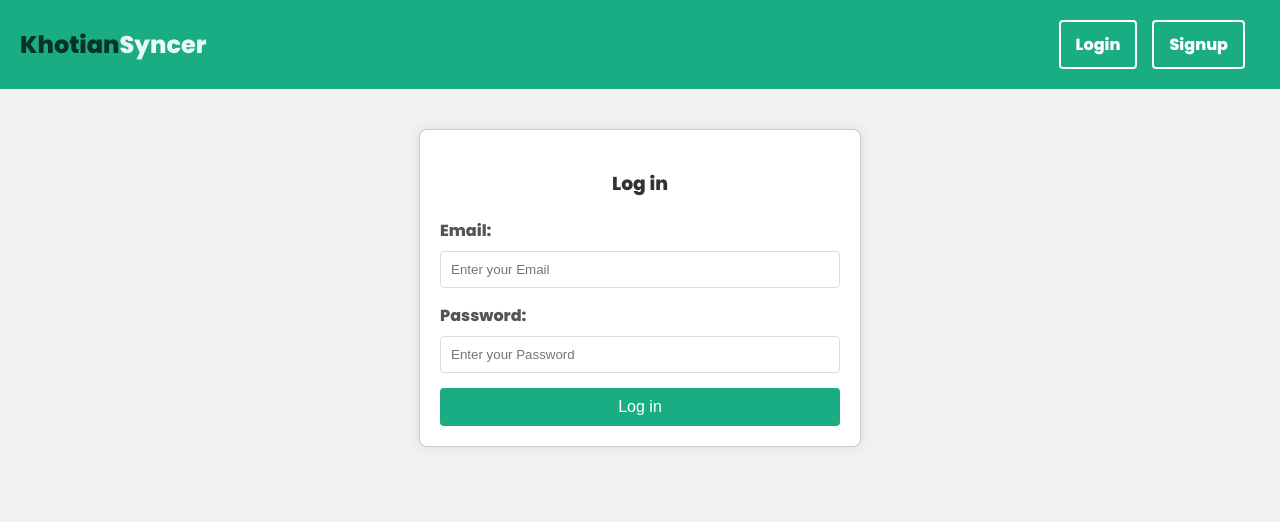
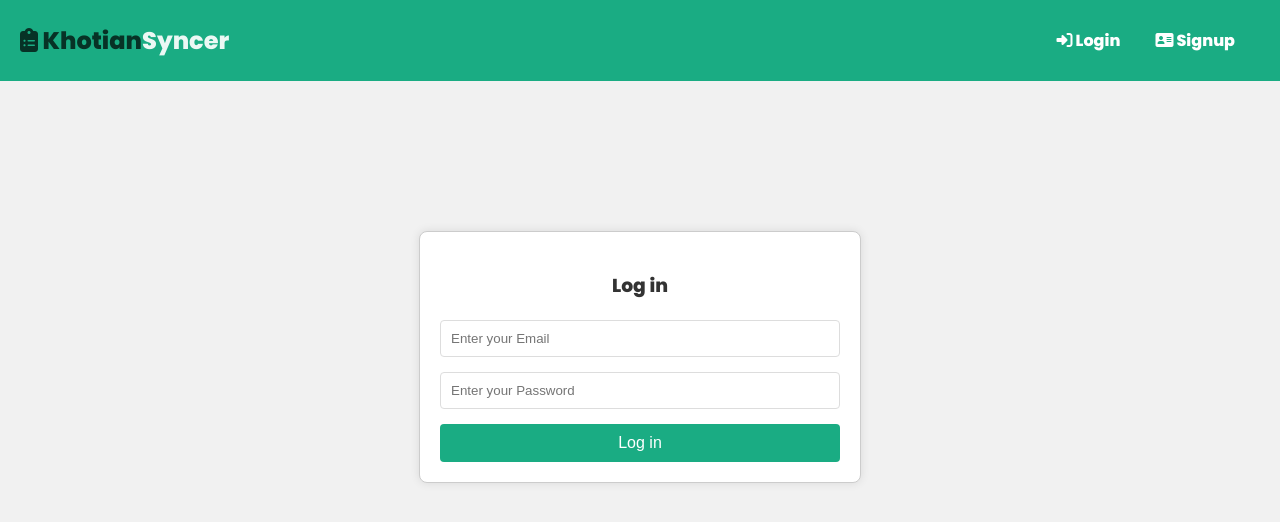
Before and after one commit to Rakib047/KhotianSyncer, a React (Create React App) app in the folder frontend/: page /login in a window 1280 px wide. Shown: the top 522 px of the page. Built offline with nearby package versions, Linux system fonts and the light colour scheme.

Commit message:
some css and sweetalert

```diff
--- a/frontend/package.json
+++ b/frontend/package.json
@@ -1 +1 @@
-{"proxy":"http://127.0.0.1:4047/","name":"frontend","version":"0.1.0","private":true,"dependencies":{"@testing-library/jest-dom":"^5.17.0","@testing-library/react":"^13.4.0","@testing-library/user-event":"^13.5.0","axios":"^1.6.2","colors":"^1.4.0","date-fns":"^3.0.6","react":"^18.2.0","react-dom":"^18.2.0","react-router-dom":"^6.21.1","react-scripts":"5.0.1","sweetalert2":"^11.10.2","web-vitals":"^2.1.4"},"scripts":{"start":"react-scripts start","build":"react-scripts build","test":"react-scripts test","eject":"react-scripts eject"},"eslintConfig":{"extends":["react-app","react-app/jest"]},"browserslist":{"production":[">0.2%","not dead","not op_mini all"],"development":["last 1 chrome version","last 1 firefox version","last 1 safari version"]}}
+{"proxy":"http://127.0.0.1:4047/","name":"frontend","version":"0.1.0","private":true,"dependencies":{"@testing-library/jest-dom":"^5.17.0","@testing-library/react":"^13.4.0","@testing-library/user-event":"^13.5.0","axios":"^1.6.2","bootstrap":"^5.2.3","bootstrap-icons":"^1.11.2","colors":"^1.4.0","date-fns":"^3.0.6","react":"^18.2.0","react-dom":"^18.2.0","react-router-dom":"^6.21.1","react-scripts":"5.0.1","sweetalert2":"^11.10.2","web-vitals":"^2.1.4"},"scripts":{"start":"react-scripts start","build":"react-scripts build","test":"react-scripts test","eject":"react-scripts eject"},"eslintConfig":{"extends":["react-app","react-app/jest"]},"browserslist":{"production":[">0.2%","not dead","not op_mini all"],"development":["last 1 chrome version","last 1 firefox version","last 1 safari version"]}}
--- a/frontend/public/index.html
+++ b/frontend/public/index.html
@@ -24,7 +24,21 @@
       work correctly both with client-side routing and a non-root public URL.
       Learn how to configure a non-root public URL by running `npm run build`.
     -->
-    <link rel="stylesheet" href="https://fonts.googleapis.com/css2?family=Material+Symbols+Outlined:opsz,wght,FILL,GRAD@48,400,0,0" />
+    <link
+      rel="stylesheet"
+      href="https://fonts.googleapis.com/css2?family=Material+Symbols+Outlined:opsz,wght,FILL,GRAD@48,400,0,0"
+    />
+    <link
+      rel="stylesheet"
+      href="https://cdnjs.cloudflare.com/ajax/libs/font-awesome/6.5.1/css/all.min.css"
+      integrity="sha512-DTOQO9RWCH3ppGqcWaEA1BIZOC6xxalwEsw9c2QQeAIftl+Vegovlnee1c9QX4TctnWMn13TZye+giMm8e2LwA=="
+      crossorigin="anonymous"
+      referrerpolicy="no-referrer"
+    />
+    <!-- <link
+      rel="stylesheet"
+      href="https://cdn.jsdelivr.net/npm/bootstrap-icons@1.11.2/font/bootstrap-icons.min.css"
+    /> -->
     <title>React App</title>
   </head>
   <body>
--- a/frontend/src/App.js
+++ b/frontend/src/App.js
@@ -5,6 +5,9 @@ import Home from "./pages/Home";
 import Signup from "./pages/Signup";
 import Login from "./pages/Login";
 import Navbar from "./components/Navbar";
+import { Profile } from "./pages/Profile";
+
+
 
 function App() {
 
@@ -19,6 +22,7 @@ function App() {
             <Route path="/" element={user? <Home />:<Navigate to="/login" />} />
             <Route path="/login" element={!user?<Login />:<Navigate to="/"/>} />
             <Route path="/signup" element={!user?<Signup />:<Navigate to="/"/>} />
+            <Route path="/profile" element={user? <Profile />:<Navigate to="/login" />} />
           </Routes>
         </div>
       </BrowserRouter>
--- a/frontend/src/components/Navbar.js
+++ b/frontend/src/components/Navbar.js
@@ -2,6 +2,8 @@ import React from "react";
 import { Link } from "react-router-dom";
 import { useLogout } from "../hooks/useLogout";
 import { useAuthContext } from "../hooks/useAuthContext";
+
+
 
 const Navbar = () => {
   const { logout } = useLogout();
@@ -16,29 +18,31 @@ const Navbar = () => {
       <div className="container">
         <Link to="/">
           <h1>
-            <span className="logo-khotian">Khotian</span>
+
+            <span className="logo-khotian"><i class="fa-solid fa-clipboard-list"> </i> Khotian</span>
             <span className="logo-syncer">Syncer</span>
           </h1>
         </Link>
         <nav>
           {user && (
             <div className="username-container">
-
-              <span >{user.username}</span>
+              <Link to="/profile">
+                <i class="fa-solid fa-user"></i> {user.username}
+              </Link>
 
               <button
-                className="material-symbols-outlined"
                 onClick={handleClick}
               >
-                logout
+
+                <i class="fa-solid fa-right-from-bracket"></i> <b>logout</b>
               </button>
             </div>
           )}
 
           {!user && (
             <div>
-              <Link to="/login">Login</Link>
-              <Link to="/signup">Signup</Link>
+              <Link to="/login"><i class="fa-solid fa-right-to-bracket"></i>  Login</Link>
+              <Link to="/signup"><i class="fa-solid fa-address-card"></i>  Signup</Link>
             </div>
           )}
         </nav>
--- a/frontend/src/hooks/useLogin.js
+++ b/frontend/src/hooks/useLogin.js
@@ -1,6 +1,8 @@
 import { useState } from 'react';
 import axios from 'axios';
 import { useAuthContext } from './useAuthContext';
+import Swal from 'sweetalert2';
+import 'sweetalert2/dist/sweetalert2.min.css';
 
 export const useLogin = () => {
   const [error, setError] = useState(null);
@@ -30,6 +32,15 @@ export const useLogin = () => {
 
       // update loading state
       setIsLoading(false);
+
+      Swal.fire({
+        icon: 'success',
+        title: 'Login Successful!',
+        text: `Logged in as ${json.username}`,
+        confirmButtonColor: '#1aac83',
+        background: '#f1f1f1',
+      });
+
     } catch (error) {
       // Handle error response
       setIsLoading(false);
--- a/frontend/src/hooks/useSignup.js
+++ b/frontend/src/hooks/useSignup.js
@@ -1,6 +1,8 @@
 import { useState } from 'react';
 import axios from 'axios';
 import { useAuthContext } from './useAuthContext';
+import Swal from 'sweetalert2';
+import 'sweetalert2/dist/sweetalert2.min.css';
 
 export const useSignup = () => {
   const [error, setError] = useState(null);
@@ -30,6 +32,13 @@ export const useSignup = () => {
 
       // update loading state
       setIsLoading(false);
+      Swal.fire({
+        icon: 'success',
+        title: 'Registration Successful!',
+        text: `Logged in as ${json.username}`,
+        confirmButtonColor: '#1aac83',
+        background: '#f1f1f1',
+      });
     } catch (error) {
       // Handle error response
       setIsLoading(false);
--- a/frontend/src/index.css
+++ b/frontend/src/index.css
@@ -64,7 +64,7 @@ nav div {
 }
 
 nav a {
-  color: #fff;
+  color: #f6f5f5;
   text-decoration: none;
   padding: 0 15px;
   font-weight: bold;
@@ -81,6 +81,10 @@ nav button {
   cursor: pointer;
   font-size: 16px;
   transition: background-color 0.3s ease, color 0.3s ease; /* Smooth transition on hover */
+  font-size: 1rem;
+  border: none;
+  outline: none;
+  padding :10px 12px;
 }
 
 nav button:hover {
@@ -250,12 +254,16 @@ span.delete-btn:hover {
 /* Shared styles for signup and login forms */
 .auth-form {
   max-width: 400px;
-  margin: 20px auto;
+  margin: 130px auto;
   padding: 20px;
   border: 1px solid #ccc;
   border-radius: 8px;
   box-shadow: 0 0 10px rgba(0, 0, 0, 0.1);
   background-color: #fff;
+}
+
+.auth-form:hover {
+  box-shadow: 0 0 20px rgba(0, 0, 0, 0.2); /* Change box-shadow on hover */
 }
 
 .auth-form h3 {
@@ -265,10 +273,10 @@ span.delete-btn:hover {
 }
 
 .auth-form label {
-  display: block;
-  margin-bottom: 8px;
-  font-weight: bold;
-  color: #555;
+  position: absolute;
+  top: 10px;
+  left: 10px;
+  transition: transform 0.3s, font-size 0.3s, color 0.3s;
 }
 
 .auth-form input {
@@ -278,7 +286,24 @@ span.delete-btn:hover {
   border: 1px solid #ddd;
   border-radius: 4px;
   box-sizing: border-box;
+  position: relative;
+  z-index: 1;
 }
+
+.auth-form input:focus + label,
+.auth-form input:not(:placeholder-shown) + label {
+  transform: translateY(-20px);
+  font-size: 12px;
+  color: #1aac83; /* Change color to match your design */
+}
+
+
+
+.auth-form input:focus {
+  padding: 12px; /* Increase padding when input is focused */
+  border-width: 2px; /* Increase border width when input is focused */
+}
+
 
 .auth-form button {
   background-color: #1aac83;
@@ -299,8 +324,8 @@ nav div button,
 nav div a {
   background-color: transparent;
   color: #ffff; /* Red color for text */
-  padding: 10px 15px;
-  border: 2px solid #fcfcfc; /* Red border for the button */
+  padding: 8px 10px;
+  border: transparent; /* Red border for the button */
   border-radius: 4px;
   cursor: pointer;
   font-size: 16px;
@@ -347,6 +372,8 @@ nav div a:hover {
 
 
 
+
+
 /* Optional: Style the select on hover */
 .filter-container select:active,select:hover {
   border-color: #1aac83; /* Highlight border color on hover */
@@ -387,8 +414,13 @@ nav div a:hover {
   align-items: center;
 }
 
+/* .user-button{
+  font-size: 1rem;
+  border: none;
+  outline: none;
+  padding :10px 12px;
+  border-radius: 10px;
+} */
 
-
-
-
-/* Optional: Hover styles for the logout button */
+/* user profile */
+/* Overall dashboard container */
--- a/frontend/src/index.js
+++ b/frontend/src/index.js
@@ -4,6 +4,7 @@ import "./index.css";
 import App from "./App";
 import { KhotianContextProvider } from "./context/khotianContext";
 import { AuthContextProvider } from "./context/authContext";
+
 
 const root = ReactDOM.createRoot(document.getElementById("root"));
 root.render(
--- a/frontend/src/pages/Login.js
+++ b/frontend/src/pages/Login.js
@@ -1,6 +1,7 @@
 import { useState } from "react";
 import axios from "axios";
 import { useLogin } from "../hooks/useLogin";
+
 
 const Login = () =>{
     const [email,setEmail] = useState("")
@@ -17,14 +18,15 @@ const Login = () =>{
         <form className="auth-form" onSubmit={handleSubmit}>
             <h3>Log in</h3>
 
-            <label>Email:</label>
+
             <input
+
                 type="email"
                 onChange={(e)=>setEmail(e.target.value)}
                 value={email}
                 placeholder="Enter your Email"
             />
-            <label>Password:</label>
+
             <input
                 type="password"
                 onChange={(e)=>setPassword(e.target.value)}
--- /dev/null
+++ b/frontend/src/pages/Profile.js
@@ -0,0 +1,12 @@
+import React from "react";
+import { useAuthContext } from "../hooks/useAuthContext";
+export const Profile = () => {
+  const { user } = useAuthContext();
+  return (
+<div className="profile-card">
+    username: {user.username}
+    email : {user.email}
+</div>
+
+  );
+};
--- a/frontend/src/pages/Signup.js
+++ b/frontend/src/pages/Signup.js
@@ -17,7 +17,7 @@ const Signup = () =>{
         <form className="auth-form" onSubmit={handleSubmit}>
             <h3>Sign up</h3>
 
-            <label>Username:</label>
+
             <input
                 type="text"
                 onChange={(e)=>setUsername(e.target.value)}
@@ -25,14 +25,14 @@ const Signup = () =>{
                 placeholder="Enter your Username"
             />
 
-            <label>Email:</label>
+
             <input
                 type="email"
                 onChange={(e)=>setEmail(e.target.value)}
                 value={email}
                 placeholder="Enter your Email"
             />
-            <label>Password:</label>
+
             <input
                 type="password"
                 onChange={(e)=>setPassword(e.target.value)}
--- a/package.json
+++ b/package.json
@@ -2,6 +2,7 @@
   "dependencies": {
     "axios": "^1.6.2",
     "bcrypt": "^5.1.1",
+    "bootstrap": "^5.3.2",
     "date-fns": "^3.0.6",
     "dotenv": "^16.3.1",
     "mongoose": "^8.0.3",
```
Also changed, not shown: 2 other files (tests, documents, lock files or other folders).
